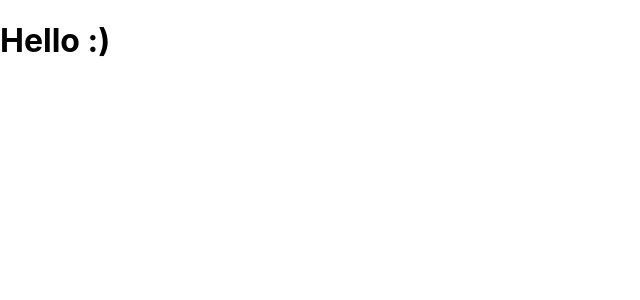
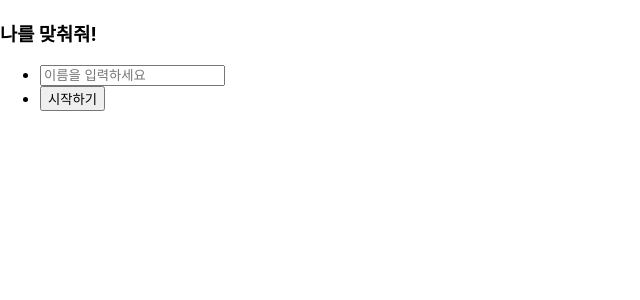
Before and after one commit to dddog/pickme, a React (Create React App) app in the folder pickme-frontend/: page / in a window 1280 px wide. Shown: the top 300 px of the page, without its empty margins (0-640 px from the left). Built offline with nearby package versions, Linux system fonts and the light colour scheme.

Commit message:
기본 와꾸 구성

```diff
--- a/pickme-frontend/package.json
+++ b/pickme-frontend/package.json
@@ -7,7 +7,9 @@
     "@testing-library/react": "^11.1.0",
     "@testing-library/user-event": "^12.1.10",
     "react": "^17.0.1",
+    "react-cookie": "^4.0.3",
     "react-dom": "^17.0.1",
+    "react-router-dom": "^5.2.0",
     "react-scripts": "4.0.0",
     "web-vitals": "^0.2.4"
   },
--- a/pickme-frontend/src/app.jsx
+++ b/pickme-frontend/src/app.jsx
@@ -1,8 +1,26 @@
-import './app.css';
+import React, { useEffect } from "react";
+import styles from "./app.module.css";
+import { BrowserRouter, Route, Switch } from "react-router-dom";
+
+import Home from "./components/home/home";
+import User from "./components/user/user";
+import Quiz from "./components/quiz/quiz";
 
 function App() {
   return (
-    <h1>Hello :)</h1>
+    <div>
+      <BrowserRouter>
+        <Switch>
+          <Route exact path="/">
+            <Home />
+          </Route>
+          <Route path="/quiz" component={Quiz}></Route>
+          <Route path="/user">
+            <User />
+          </Route>
+        </Switch>
+      </BrowserRouter>
+    </div>
   );
 }
 
--- /dev/null
+++ b/pickme-frontend/src/components/home/home.jsx
@@ -0,0 +1,48 @@
+import React, { useRef, useEffect } from "react";
+import { useHistory } from "react-router-dom";
+import { useCookies } from "react-cookie";
+import styles from "./home.module.css";
+
+const Home = (props) => {
+  const history = useHistory();
+
+  const userNameRef = useRef();
+
+  const [cookies, setCookie, removeCookie] = useCookies(["userName"]);
+
+  const onSubmit = (event) => {
+    console.log(userNameRef.current.value);
+    history.push({
+      pathname: "/quiz",
+      state: {
+        userName: userNameRef.current.value,
+      },
+    });
+  };
+
+  useEffect(() => {
+    console.log(`cookies.userName>>>${cookies.userName}`);
+  });
+
+  return (
+    <section>
+      <section>
+        <h1>나를 맞춰줘!</h1>
+        <ul>
+          <li>
+            <input
+              ref={userNameRef}
+              type="text"
+              placeholder="이름을 입력하세요"
+            />
+          </li>
+          <li>
+            <button onClick={onSubmit}>시작하기</button>
+          </li>
+        </ul>
+      </section>
+    </section>
+  );
+};
+
+export default Home;
--- /dev/null
+++ b/pickme-frontend/src/components/quiz/quiz.jsx
@@ -0,0 +1,13 @@
+import React, { useState } from "react";
+import { useHistory } from "react-router-dom";
+
+const Quiz = (props) => {
+  const historyState = useHistory().location.state;
+  const [userName, setUserName] = useState(
+    historyState && historyState.userName
+  );
+
+  return <h1>Quiz {userName}</h1>;
+};
+
+export default Quiz;
--- /dev/null
+++ b/pickme-frontend/src/components/user/user.jsx
@@ -0,0 +1,6 @@
+import React from "react";
+import styles from "./user.module.css";
+
+const User = (props) => <h1>User</h1>;
+
+export default User;
```
Also changed, not shown: pickme-frontend/src/index.js (+5 -5 lines), pickme-frontend/src/service/api_service.js (added, +7 -0 lines), pickme-frontend/src/app.module.css (renamed from pickme-frontend/src/app.css), pickme-frontend/src/components/home/home.module.css (added), pickme-frontend/src/components/user/user.module.css (added), 2 other files (tests, documents, lock files or other folders).
